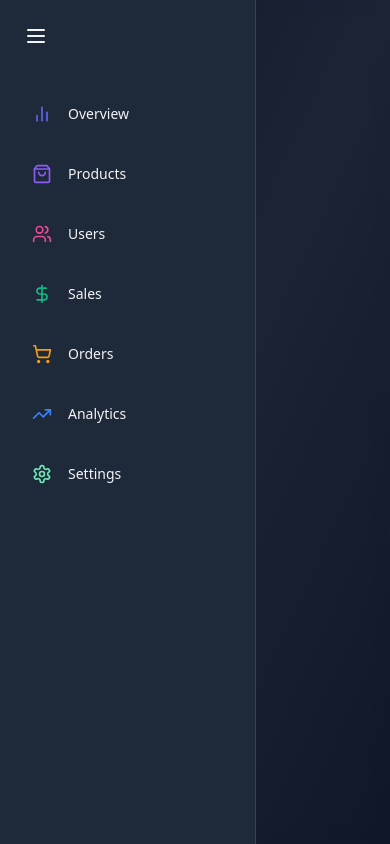
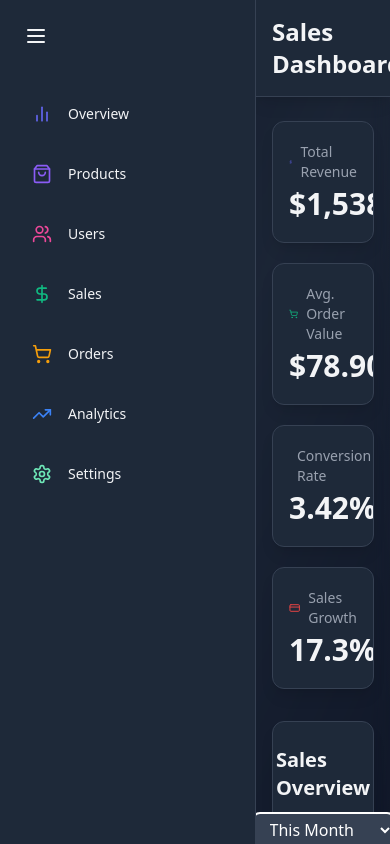
Before and after one commit to Zafar-Ashfak/admin-dashboard, a React (Vite) app: page /sales in a window 390 px wide. Built offline with nearby package versions, Linux system fonts and the light colour scheme.

Commit message:
Add Sales component and update App

```diff
--- a/src/App.jsx
+++ b/src/App.jsx
@@ -6,6 +6,7 @@ import Sidebar  from "./components/common/Sidebar";
 import OverviewPage from "./pages/OverviewPage";
 import ProductsPage from "./pages/ProductsPage";
 import UsersPage from "./pages/UsersPage";
+import SalesPage from "./pages/SalesPage";
 
 function App() {
   return (
@@ -22,6 +23,7 @@ function App() {
         <Route path="/" element={<OverviewPage />} />
         <Route path="/products" element={<ProductsPage />} />
         <Route path="/users" element={<UsersPage />} />
+        <Route path="/sales" element={<SalesPage />} />
       </Routes>
     </div>
   );
--- /dev/null
+++ b/src/components/sales/DailySalesTrend.jsx
@@ -0,0 +1,77 @@
+// Import Packages
+import { motion } from "framer-motion";
+import {
+  BarChart,
+  Bar,
+  XAxis,
+  YAxis,
+  CartesianGrid,
+  Tooltip,
+  ResponsiveContainer,
+  Legend,
+} from "recharts";
+
+const dailySalesData = [
+  {
+    day: "Mon",
+    sales: 1000,
+  },
+  {
+    day: "Tue",
+    sales: 1200,
+  },
+  {
+    day: "Wed",
+    sales: 900,
+  },
+  {
+    day: "Thu",
+    sales: 1100,
+  },
+  {
+    day: "Fri",
+    sales: 1300,
+  },
+  {
+    day: "Sat",
+    sales: 1600,
+  },
+  {
+    day: "Sun",
+    sales: 1400,
+  },
+];
+function DailySalesTrend() {
+  return (
+    <motion.div
+      className="bg-gray-800 bg-opacity-50 backdrop-blur-md shadow-lg rounded-xl p-6 border border-gray-700"
+      initial={{ opacity: 0, y: 20 }}
+      animate={{ opacity: 1, y: 0 }}
+      transition={{ delay: 0.2 }}>
+      <h2 className="text-lg font-medium mb-4 text-gray-100">
+        Daily Sales Trend
+      </h2>
+
+      <div style={{ width: "100%", height: 300 }}>
+        <ResponsiveContainer>
+          <BarChart data={dailySalesData}>
+            <CartesianGrid strokeDasharray="3 3" stroke="#374151" />
+            <XAxis dataKey={"day"} stroke="#9CA3AF" />
+            <YAxis stroke="#9CA3AF" />
+            <Tooltip
+              contentStyle={{
+                backgroundColor: "rgba(31, 41, 55, 0.8)",
+                borderColor: "4B5563",
+              }}
+              itemStyle={{ color: "#E5E7EB" }}
+            />
+            <Legend />
+            <Bar dataKey="sales" fill="#10B981" />
+          </BarChart>
+        </ResponsiveContainer>
+      </div>
+    </motion.div>
+  );
+}
+
+export default DailySalesTrend;
--- /dev/null
+++ b/src/components/sales/SalesByCategoryChart.jsx
@@ -0,0 +1,67 @@
+// Import Packages
+import { motion } from "framer-motion";
+import {
+  PieChart,
+  Pie,
+  Cell,
+  ResponsiveContainer,
+  Tooltip,
+  Legend,
+} from "recharts";
+
+const COLORS = ["#8884d8", "#82ca9d", "#ffc658", "#ff8042", "#0088FE"];
+
+const salesByCategory = [
+  { name: "Electronics", value: 400 },
+  { name: "Clothing", value: 300 },
+  { name: "Home & Garden", value: 200 },
+  { name: "Books", value: 100 },
+  { name: "Others", value: 150 },
+];
+function SalesByCategoryChart() {
+  return (
+    <motion.div
+      className="bg-gray-800 bg-opacity-50 backdrop-blur-md shadow-lg rounded-xl p-6 border border-gray-700"
+      initial={{ opacity: 0, y: 20 }}
+      animate={{ opacity: 1, y: 0 }}
+      transition={{ delay: 0.5 }}>
+      <h2 className="text-xl font-semibold text-gray-100 mb-4">
+        Sales by Category
+      </h2>
+      <div style={{ width: "100%", height: 300 }}>
+        <ResponsiveContainer>
+          <PieChart>
+            <Pie
+              data={salesByCategory}
+              cx={"50%"}
+              cy={"50%"}
+              outerRadius={80}
+              fill="#8884d8"
+              dataKey="value"
+              label={({ name, percent }) =>
+                `${name} ${(percent * 100).toFixed(0)}%`
+              }>
+              {salesByCategory.map((entry, index) => (
+                <Cell
+                  key={`cell-${index}`}
+                  fill={COLORS[index % COLORS.length]}
+                />
+              ))}
+            </Pie>
+            <Tooltip
+              contentStyle={{
+                backgroundColor: "rgba(31, 41, 55, 0.8)",
+                borderColor: "#4B5563",
+              }}
+              itemStyle={{ color: "#E5E7EB" }}
+            />
+
+            <Legend />
+          </PieChart>
+        </ResponsiveContainer>
+      </div>
+    </motion.div>
+  );
+}
+
+export default SalesByCategoryChart;
--- /dev/null
+++ b/src/components/sales/SalesOverviewChart.jsx
@@ -0,0 +1,74 @@
+// Import Packages
+import { motion } from "framer-motion";
+import { useState } from "react";
+import {
+  AreaChart,
+  Area,
+  XAxis,
+  YAxis,
+  CartesianGrid,
+  Tooltip,
+  ResponsiveContainer,
+  Legend,
+} from "recharts";
+
+const monthlySalesData = [
+  { month: "Jan", sales: 4000 },
+  { month: "Feb", sales: 3000 },
+  { month: "Mar", sales: 5000 },
+  { month: "Apr", sales: 4500 },
+  { month: "May", sales: 6000 },
+  { month: "Jun", sales: 5500 },
+  { month: "Jul", sales: 7000 },
+];
+
+function SalesOverviewChart() {
+  const [selectedTimeRange, setSelectedTimeRange] = useState("This Month");
+  return (
+    <motion.div
+      className="bg-gray-800 bg-opacity-50 backdrop-blur-md shadow-lg rounded-xl p-6 border border-gray-700 mb-8"
+      initial={{ opacity: 0, y: 20 }}
+      animate={{ opacity: 1, y: 0 }}
+      transition={{ delay: 0.2 }}>
+      <div className="flex flex-col gap-3 sm:flex-row sm:justify-between items-center mb-6">
+        <h2 className="text-xl font-semibold text-gray-100">Sales Overview</h2>
+
+        <select
+          className="bg-gray-700 text-white rounded-md px-3 py-1 focus:outline-none focus: ring-2 rfocus:ring-blue-500 cursor-pointer"
+          value={selectedTimeRange}
+          onChange={(e) => setSelectedTimeRange(e.target.value)}>
+          <option className="text-xs">This Week</option>
+          <option className="text-xs">This Month</option>
+          <option className="text-xs">This Quarter</option>
+          <option className="text-xs">This Year</option>
+        </select>
+      </div>
+      <div className="w-full h-80">
+        <ResponsiveContainer>
+          <AreaChart data={monthlySalesData}>
+            <CartesianGrid strokeDasharray="3 3" stroke="#555" />
+            <XAxis dataKey="month" stroke="#9CA3AF" />
+            <YAxis stroke="#9CA3AF" />
+            <Tooltip
+              contentStyle={{
+                backgroundColor: "rgba(31, 41, 55, 0.8)",
+                borderColor: "#4B5563",
+              }}
+              itemStyle={{ color: "#E5E7EB" }}
+            />
+            <Legend />
+            <Area
+              type="monotone"
+              dataKey="sales"
+              stroke="#8B5CF6"
+              fillOpacity={0.3}
+              fill="#8B5CF6"
+            />
+          </AreaChart>
+        </ResponsiveContainer>
+      </div>
+    </motion.div>
+  );
+}
+
+export default SalesOverviewChart;
--- /dev/null
+++ b/src/pages/SalesPage.jsx
@@ -0,0 +1,68 @@
+// Import Package
+import { motion } from "framer-motion";
+import { CreditCard, DollarSign, ShoppingCart, TrendingUp } from "lucide-react";
+
+// Import Components
+import Header from "../components/common/Header";
+import StatCard from "../components/common/StatCard";
+import SalesOverviewChart from "../components/sales/SalesOverviewChart";
+import SalesByCategoryChart from "../components/sales/SalesByCategoryChart";
+import DailySalesTrend from "../components/sales/DailySalesTrend";
+
+
+const salesStats = {
+  totalRevenue: "$1,538,267",
+  averageOrderValue: "$78.90",
+  conversionRate: "3.42%",
+  salesGrowth: "17.3%",
+};
+
+function SalesPage() {
+  return (
+    <div className="flex-1 overflow-auto relative z-10">
+      <Header title="Sales Dashboard" />
+      <main className="max-w-7xl mx-auto py-6 px-4 lg:px-8">
+        {/*SALES STATS */}
+        <motion.div
+          className="grid grid-cols-1 gap-5 sm:grid-cols-2 lg:grid-cols-4 mb-8"
+          initial={{ opacity: 0, y: 20 }}
+          animate={{ opacity: 1, y: 0 }}
+          transition={{ duration: 1 }}>
+          <StatCard
+            name="Total Revenue"
+            icon={DollarSign}
+            value={salesStats.totalRevenue}
+            color="#6366F1"
+          />
+
+          <StatCard
+            name="Avg. Order Value"
+            icon={ShoppingCart}
+            value={salesStats.averageOrderValue}
+            color="#10B981"
+          />
+          <StatCard
+            name="Conversion Rate"
+            icon={TrendingUp}
+            value={salesStats.conversionRate}
+            color="#F59E0B"
+          />
+          <StatCard
+            name="Sales Growth"
+            icon={CreditCard}
+            value={salesStats.salesGrowth}
+            color="#EF4444"
+          />
+        </motion.div>
+
+        <SalesOverviewChart />
+        <div className="grid grid-cols-1 lg:grid-cols-2 gap-8 mb-8">
+          <SalesByCategoryChart />
+          <DailySalesTrend />
+        </div>
+      </main>
+    </div>
+  );
+}
+
+export default SalesPage;
```
